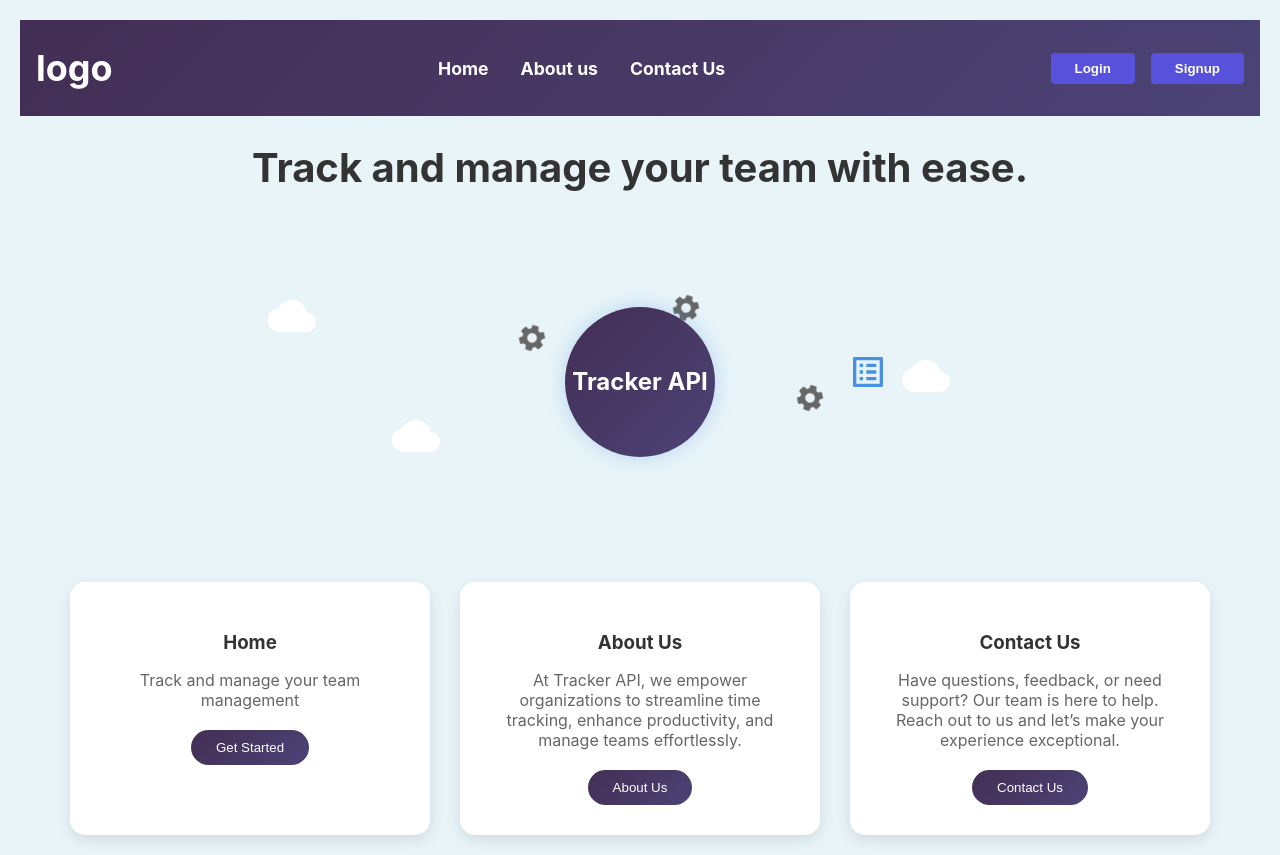
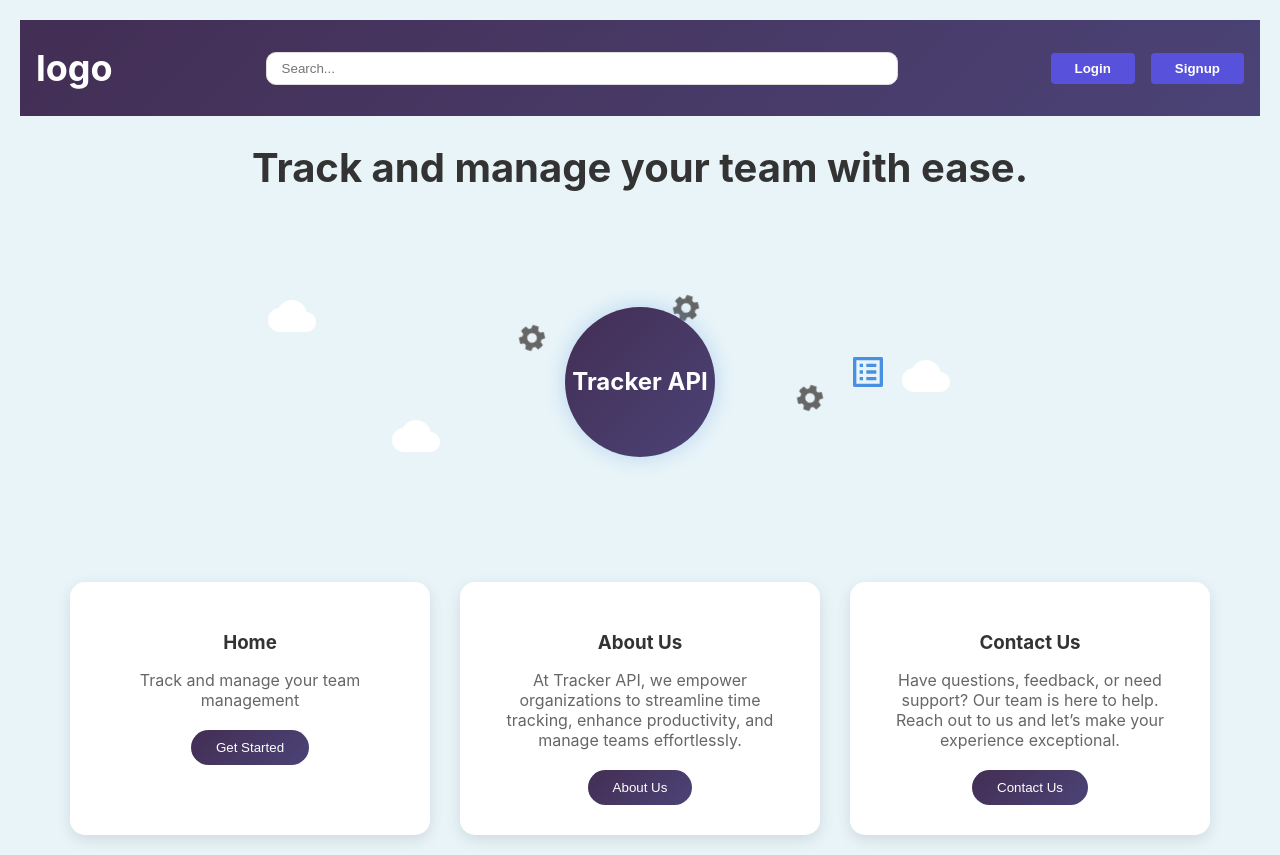
Before and after one commit to fatisterben-rgb/trackerApi-frontend, a React (Create React App) app: page / in a window 1280 px wide. Built offline with nearby package versions, Linux system fonts and the light colour scheme.

Commit message:
first commit

```diff
--- a/src/compnents/Home/Home.css
+++ b/src/compnents/Home/Home.css
@@ -31,8 +31,9 @@
 .nav-search input {
   padding: 8px 15px;
   border: 1px solid #ddd;
-  border-radius: 20px;
-  width: 200px;
+  border-radius: 10px;
+  width: 75vh;
+  outline: none;
 }
 
 .nav-button {
--- a/src/compnents/Home/Home.jsx
+++ b/src/compnents/Home/Home.jsx
@@ -12,10 +12,8 @@ const Home = () => {
         <div className="logo">
           <h1>logo</h1>
         </div>
-        <div className="nav-links">
-          <NavLink to="/">Home</NavLink>
-          <NavLink to="/about">About us</NavLink>
-          <NavLink to="/contact">Contact Us</NavLink>
+        <div className="nav-search">
+          <input type="text" placeholder="Search..." />
         </div>
         <div className="auth-buttons">
           <NavLink className="no-links" to="/login">
```
